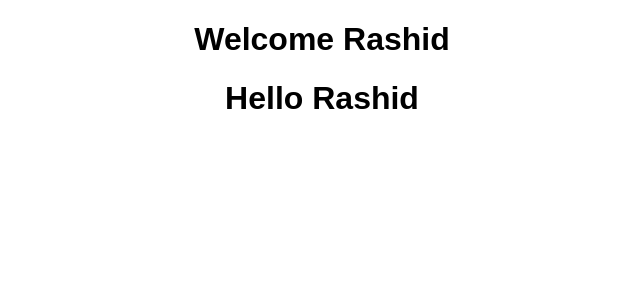
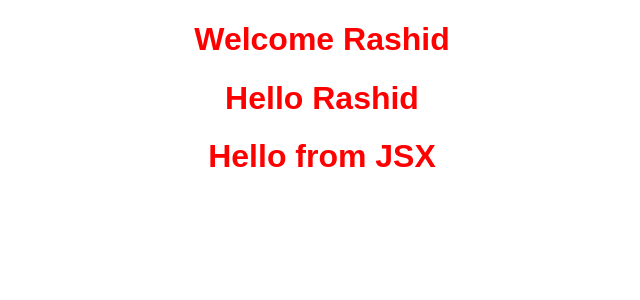
Before and after one commit to RashidKhan1234/React-Final-Repo, a React (Create React App) app in the folder React training/: page / in a window 1280 px wide. Shown: the top 300 px of the page, without its empty margins (318-958 px from the left). Built offline with nearby package versions, Linux system fonts and the light colour scheme.

Commit message:
First code with JSX

```diff
--- a/React training/src/App.js
+++ b/React training/src/App.js
@@ -2,13 +2,15 @@ import React, { Component } from "react";
 import "./styles.css";
 import Greet from "./Component/Greeting";
 import Welcome from "./Component/Welcome";
+import Hello from "./Component/HelloWithJSX";
 
 class App extends Component {
   render() {
     return (
       <div className="App">
-        <Greet></Greet>
-        <Welcome></Welcome>
+        <Greet />
+        <Welcome />
+        <Hello />
       </div>
     );
   }
--- /dev/null
+++ b/React training/src/Component/HelloWithJSX.js
@@ -0,0 +1,10 @@
+import React from 'react';
+
+const HelloFromJSX= () => {
+return React.createElement('div',{id: 'rash' ,
+className:'rash-class'},
+React.createElement('h1',{id:'rash-h1'},'Hello from JSX')
+
+)
+}
+export default HelloFromJSX
--- a/React training/src/styles.css
+++ b/React training/src/styles.css
@@ -1,4 +1,5 @@
 .App {
   font-family: sans-serif;
   text-align: center;
+  color: red;
 }
```
